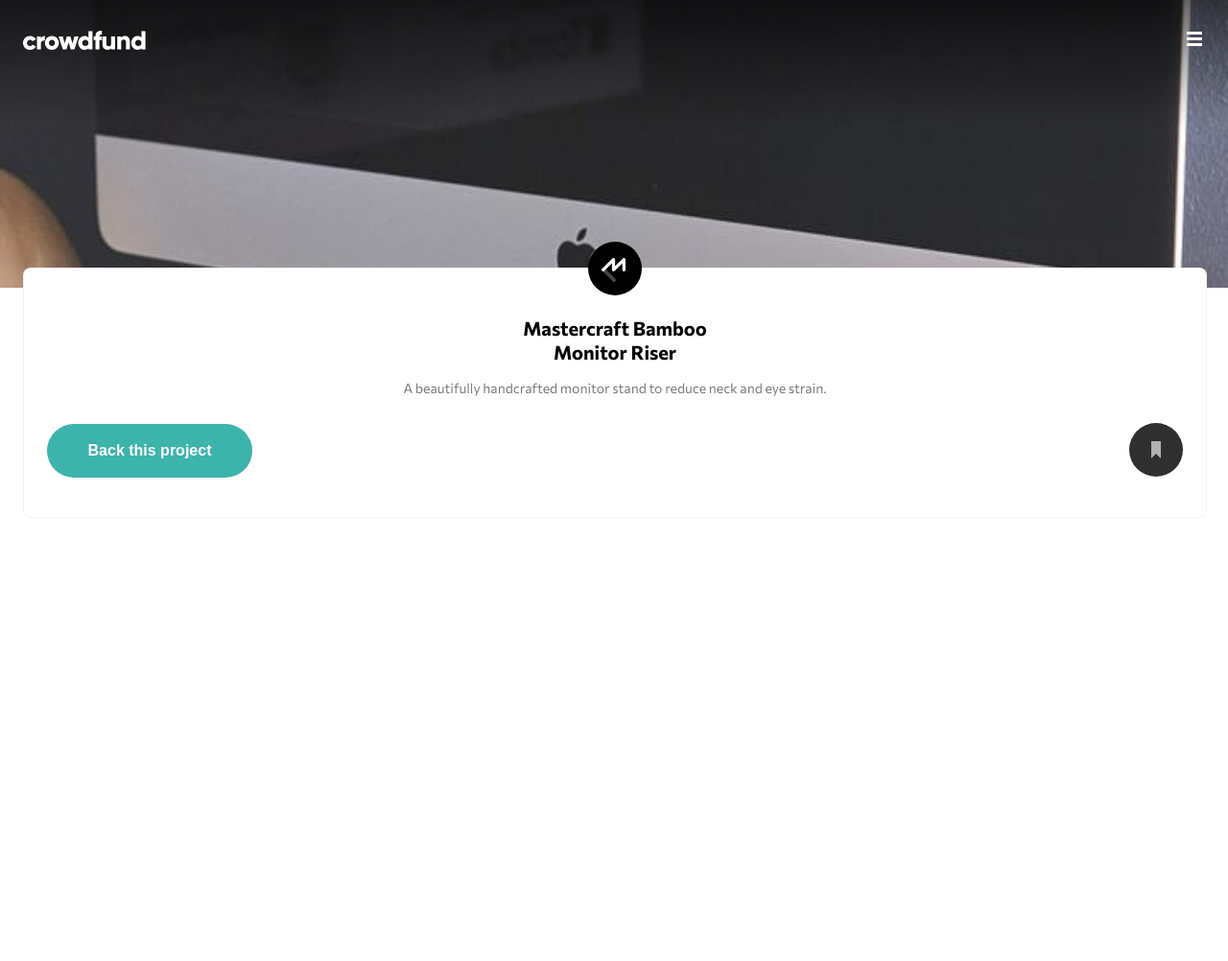
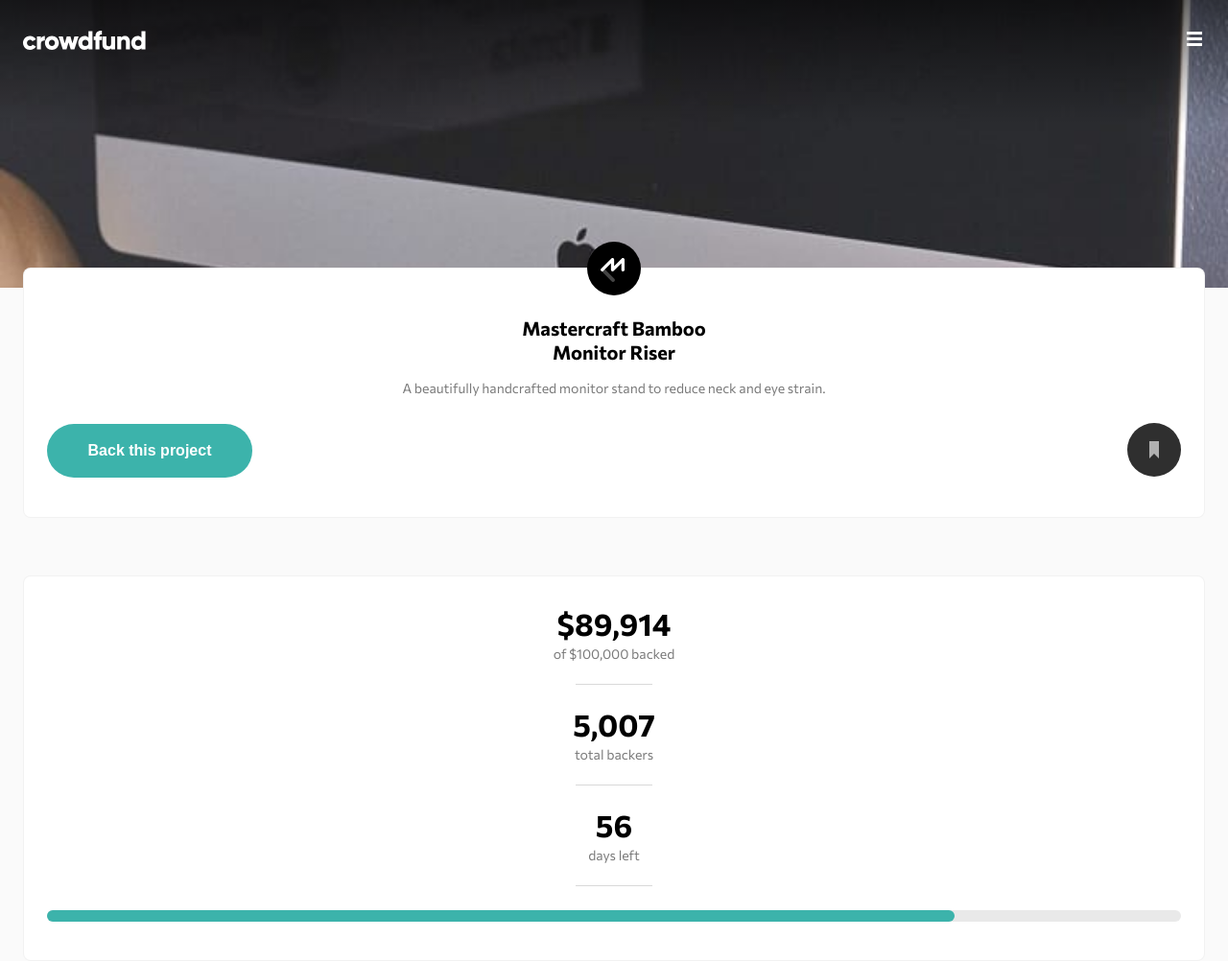
Before and after one commit to lasha-abuladze/crowdfunding-product-page, a website: page index.html in a window 1280 px wide. Shown: the whole page at 96% size. Before the commit the page ends 800 px from the top, so only its background shows below. Drawn offline with Linux system fonts and the light colour scheme.

Commit message:
add section--1

```diff
--- a/index.html
+++ b/index.html
@@ -78,5 +78,33 @@
 
     </header>
 
+    <section class="section--1">
+
+        <div>
+            <strong>$89,914</strong>
+            <span>of $100,000 backed</span>
+            <div class="underline"></div>
+        </div>
+
+        <div>
+            <strong>5,007</strong>
+            <span>total backers</span>
+            <div class="underline"></div>
+        </div>
+
+        <div>
+            <strong>56</strong>
+            <span>days left</span>
+            <div class="underline"></div>
+        </div>
+
+        <div class="days-left--diagram">
+            <div>
+
+            </div>
+        </div>
+
+    </section>
+
 </body>
 </html>
--- a/main.scss
+++ b/main.scss
@@ -24,9 +24,18 @@ $mainFont: "Commissioner", sans-serif;
     border-radius: 33px;
 }
 
+@mixin section-gen {
+    width: calc(100% - 48px);
+    margin: auto;
+    background-color: #FFF;
+    border: 1px solid rgba(0, 0, 0, 0.05);
+    border-radius: 8px;
+    box-sizing: border-box;
+}
+
 
 body {
-    background-color: #FFF;
+    background-color: #FAFAFA;
     font-family: $mainFont;
     // height: 100vh;
 }
@@ -113,15 +122,10 @@ p {
     }
 
     .absolute-div--header {
-        width: calc(100% - 48px);
         position: absolute;
-        background-color: #FFFFFF;
-        border: 1px solid rgba(0, 0, 0, 0.05);
-        border-radius: 8px;
-
+        @include section-gen();
         left: 24px;
         bottom: -80%;
-
 
         article {
             position: relative;
@@ -167,10 +171,67 @@ p {
                 display: none;
             }
 
-
         }
 
     }
+
+}
+
+
+
+.section--1 {
+    @include flex-column();
+    @include section-gen();
+    gap: 25px;
+
+    margin: auto;
+    margin-top: 300px;
+    padding: 33px 24px 40px 24px;
+    box-sizing: border-box;
+
+    div {
+        @include flex-column();
+
+        strong {
+            font-size: 32px;
+            font-weight: 700;
+            color: #000000;
+            margin-bottom: 9px;
+        }
+
+        span {
+            font-size: 14px;
+            color: #7A7A7A;
+            font-weight: 400;
+        }
+
+        .underline {
+            margin-top: 24px;
+            width: 80px;
+            height: 1px;
+            background-color: rgba(0, 0, 0, 0.15);
+        }
+    }
+
+
+    .days-left--diagram {
+        width: 100%;
+        height: 12px;
+        border-radius: 33px;
+        background-color: rgba(47, 47, 47, 0.1);
+        position: relative;
+
+        div {
+          width: 80%;
+          height: 100%;
+          position: absolute;
+          background-color: #3CB3AB;
+          border-radius: 33px;
+
+          left: 0;
+        }
+    }
+
 
 }
 
```
Also changed, not shown: style.css.
